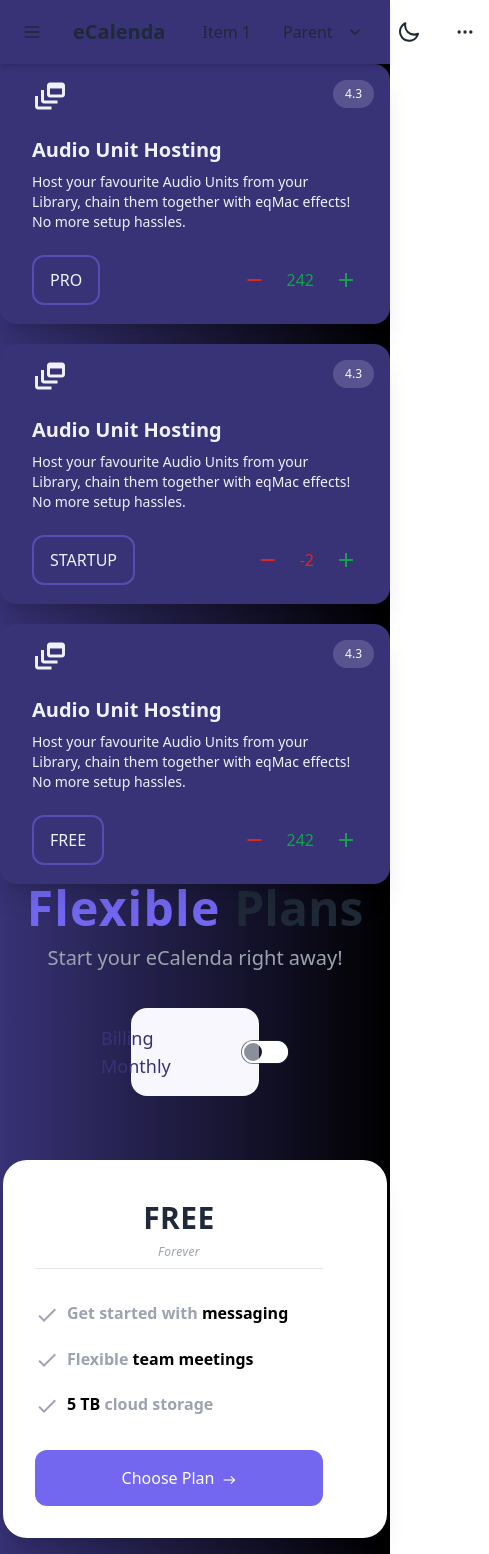
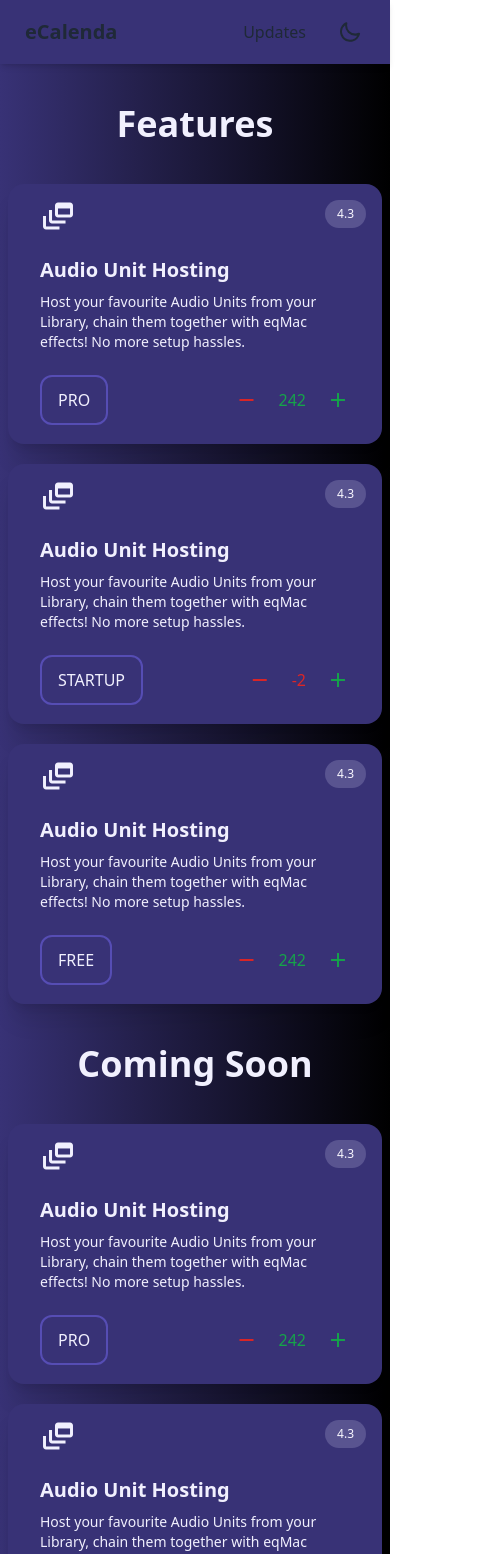
Before and after one commit to taricov/Reactjs_eCalenda_website, a React (Vite) app: page / in a window 390 px wide. Shown: the top 1554 px of the page, 489 px wide, since content can reach past the window. Built offline with nearby package versions, Linux system fonts and the light colour scheme.

Commit message:
fixed responsiveness and some styles

```diff
--- a/src/App.tsx
+++ b/src/App.tsx
@@ -5,6 +5,7 @@ import Pricing from "./components/Pricing";
 import FeatureSection from "./layout/FeatureSection";
 import "./index.css";
 import LogoBanner from "./components/LogoBanner";
+import SectionTitle from "./components/SectionTitle";
 
 function App() {
   const [isDark, setDark] = useState<boolean>(true);
@@ -21,10 +22,35 @@ function App() {
       : document.body.classList.remove(...darkModeBGClasses);
   }, [isDark]);
   return (
-    <div className={`App ${isDark ? "dark" : "light"} `}>
+    <div className={`App ${isDark ? "dark" : "light"}`}>
       <LogoBanner />
       <Navbar darkMode={isDark} darkModeHandler={setDark} />
       {/* <FeatureSection> */}
+      <SectionTitle title="Features" />
+      <FeatureSection>
+        <FeatureCard
+          title="Audio Unit Hosting"
+          desc="Host your favourite Audio Units from your Library, chain them together with eqMac effects! No more setup hassles."
+          iconName={"dynamic_feed"}
+          type="pro"
+          votes={242}
+        />
+        <FeatureCard
+          title="Audio Unit Hosting"
+          desc="Host your favourite Audio Units from your Library, chain them together with eqMac effects! No more setup hassles."
+          iconName={"dynamic_feed"}
+          type="startup"
+          votes={-2}
+        />
+        <FeatureCard
+          title="Audio Unit Hosting"
+          desc="Host your favourite Audio Units from your Library, chain them together with eqMac effects! No more setup hassles."
+          iconName={"dynamic_feed"}
+          type="free"
+          votes={242}
+        />
+      </FeatureSection>
+      <SectionTitle title="Coming Soon" />
       <FeatureSection>
         <FeatureCard
           title="Audio Unit Hosting"
--- a/src/components/LogoBanner.tsx
+++ b/src/components/LogoBanner.tsx
@@ -1,7 +1,7 @@
 export default function LogoBanner() {
   return (
     <>
-      <h1 className="hidden sm:block text-[200px] text-center text-app-color-500 dark:text-slate-400">
+      <h1 className="hidden sm:block lg:text-[200px] text-[140px] text-center text-app-color-500 dark:text-slate-400">
         eCalenda
       </h1>
       <div className="hidden sm:block text-xl text-center mx-auto w-2/3 mb-10 -mt-10 text-app-color-500 dark:text-slate-400">
--- a/src/components/Navbar.tsx
+++ b/src/components/Navbar.tsx
@@ -14,7 +14,7 @@ export default function Navbar({ darkMode, darkModeHandler }: Props) {
       {/* <pre slot="react" style={{ marginBottom: "0px", marginTop: "0px" }} /> */}
 
       <div className="navbar bg-slate-100 dark:bg-app-color-900 shadow-md sticky top-0 sm:my-10 z-10">
-        <div className="flex-none">
+        {/* <div className="flex-none">
           <button className="btn btn-square btn-ghost">
             <svg
               xmlns="http://www.w3.org/2000/svg"
@@ -30,7 +30,7 @@ export default function Navbar({ darkMode, darkModeHandler }: Props) {
               ></path>
             </svg>
           </button>
-        </div>
+        </div> */}
         <div className="flex-1">
           <a className="btn btn-ghost normal-case text-xl">eCalenda</a>
         </div>
@@ -38,9 +38,9 @@ export default function Navbar({ darkMode, darkModeHandler }: Props) {
         <div className="flex-none">
           <ul className="menu menu-horizontal px-1">
             <li>
-              <a>Item 1</a>
+              <a>Updates</a>
             </li>
-            <li tabIndex={0}>
+            {/* <li tabIndex={0}>
               <a>
                 Parent
                 <svg
@@ -61,7 +61,7 @@ export default function Navbar({ darkMode, darkModeHandler }: Props) {
                   <a>Submenu 2</a>
                 </li>
               </ul>
-            </li>
+            </li> */}
             <li>
               {/* <a>Item 3</a> */}
               <label className="swap swap-rotate">
@@ -84,7 +84,7 @@ export default function Navbar({ darkMode, darkModeHandler }: Props) {
             </li>
           </ul>
         </div>
-        <div className="flex-none">
+        {/* <div className="flex-none">
           <button className="btn btn-square btn-ghost">
             <svg
               xmlns="http://www.w3.org/2000/svg"
@@ -100,7 +100,7 @@ export default function Navbar({ darkMode, darkModeHandler }: Props) {
               ></path>
             </svg>
           </button>
-        </div>
+        </div> */}
       </div>
     </>
   );
--- a/src/components/Pricing.tsx
+++ b/src/components/Pricing.tsx
@@ -25,7 +25,7 @@ export default function Pricing() {
               Start your eCalenda right away!
             </p>
           </div>
-          <div className="flex justify-center bg-app-color-50 px-5 py-2 rounded-2xl mx-auto w-1/3">
+          <div className="flex justify-center bg-app-color-50  px-5 py-2 rounded-2xl mx-auto sm:w-2/3 lg:w-1/3 w-3/4">
             <label className="label cursor-pointer flex gap-5">
               <span className="label-text text-app-color-900 text-lg w-[120px] ">
                 Billing {!priceToggle ? "Monthly" : "Yearly"}
@@ -40,9 +40,9 @@ export default function Pricing() {
             </label>
           </div>
 
-          <div className="pt-16 flex flex-col md:flex-row gap-5">
+          <div className="pt-16 flex flex-col lg:flex-row gap-5 items-center sm:justify-start">
             {/* Basic Card */}
-            <div className="w-96 p-8 bg-white text-center rounded-3xl pr-16 shadow-xl">
+            <div className="sm:w-96 w-fit p-8 bg-white text-center rounded-3xl pr-4 sm:pr-16 shadow-xl">
               {/* <h1 className="text-black font-semibold text-2xl">Basic</h1> */}
               <p className="pt-2 tracking-wide">
                 {/* <span className="text-gray-400 align-top">$ </span> */}
@@ -89,7 +89,7 @@ export default function Pricing() {
             </div>
 
             {/* StartUp Card */}
-            <div className="md:w-80 w-96 p-8 bg-gray-900 text-center rounded-3xl text-white border-4 shadow-xl border-white transform md:scale-125 scale-100">
+            <div className="sm:w-80 w-fit p-8 bg-gray-900 text-center rounded-3xl text-white border-4 shadow-xl border-white transform sm:scale-125 md:scale-125 my-0 sm:my-10 md:my-10 lg:my-0 scale-100">
               <h1 className="text-white font-semibold text-2xl">Startup</h1>
               <p className="pt-2 tracking-wide">
                 <span className="text-gray-400 align-top">$ </span>
@@ -138,7 +138,7 @@ export default function Pricing() {
               </div>
             </div>
             {/* Enterprise Card */}
-            <div className="w-96 p-8 bg-white text-center rounded-3xl pl-16 shadow-xl">
+            <div className="sm:w-96 w-fit p-8 bg-white text-center rounded-3xl sm:pl-16 pl- shadow-xl">
               <h1 className="text-black font-semibold text-2xl">Custom</h1>
               <p className="pt-2 tracking-wide">
                 <span className="text-3xl font-semibold">Contact Us</span>
--- /dev/null
+++ b/src/components/SectionTitle.tsx
@@ -0,0 +1,7 @@
+export default function SectionTitle({ title }: { title: string }) {
+  return (
+    <div className="w-screen text-4xl font-bold text-center text-bg-app-color-500 dark:text-app-color-100 my-10">
+      {title}
+    </div>
+  );
+}
--- a/src/layout/FeatureSection.tsx
+++ b/src/layout/FeatureSection.tsx
@@ -7,7 +7,7 @@ interface Props {
 export default function FeatureSection({ children }: Props) {
   return (
     <>
-      <div className="container mx-auto flex flex-wrap gap-5 justify-center">
+      <div className="container mx-auto flex flex-wrap gap-5 justify-center px-2">
         {children}
       </div>
     </>
```
